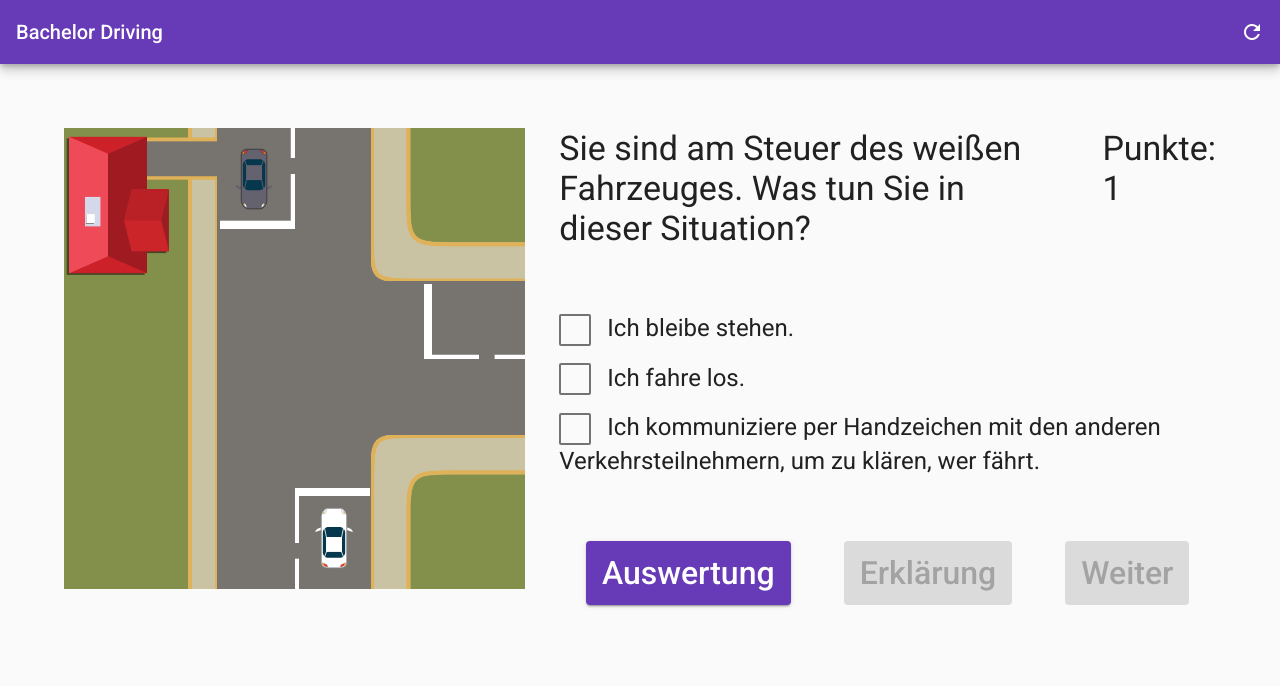
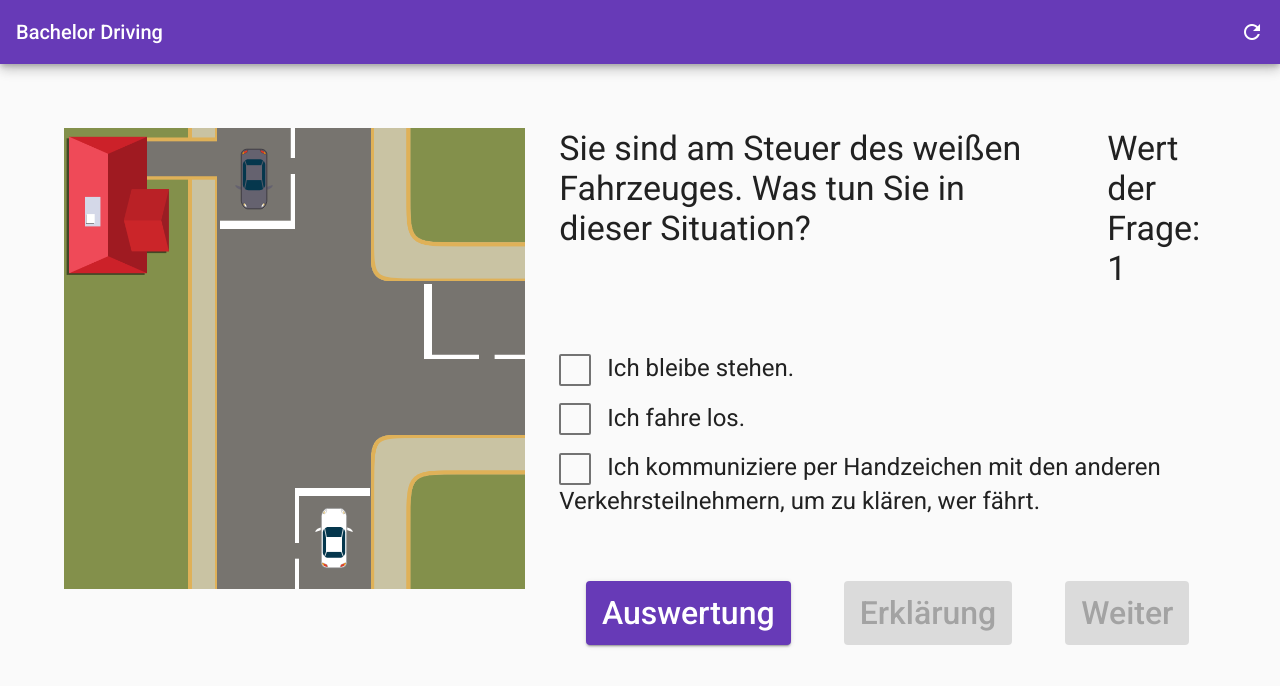
Before and after one commit to Panossa/bachelor-driving, an Angular app: page / in a window 1280 px wide. Shown: the top 686 px of the page. Built offline with nearby package versions, Linux system fonts and the light colour scheme; no server answers.

Commit message:
Clarification

```diff
--- a/src/app/components/question-area/question-area.component.html
+++ b/src/app/components/question-area/question-area.component.html
@@ -1,7 +1,7 @@
 <div class="question-wrapper">
 	<div class="question-header">
 		<div id="question-title" class="mat-display-1">{{questionTitle}}</div>
-		<div class="mat-display-1">Punkte: {{points}}</div>
+		<div class="mat-display-1">Wert der Frage: {{points}}</div>
 	</div>
 
 	<div class="question-content">
```
